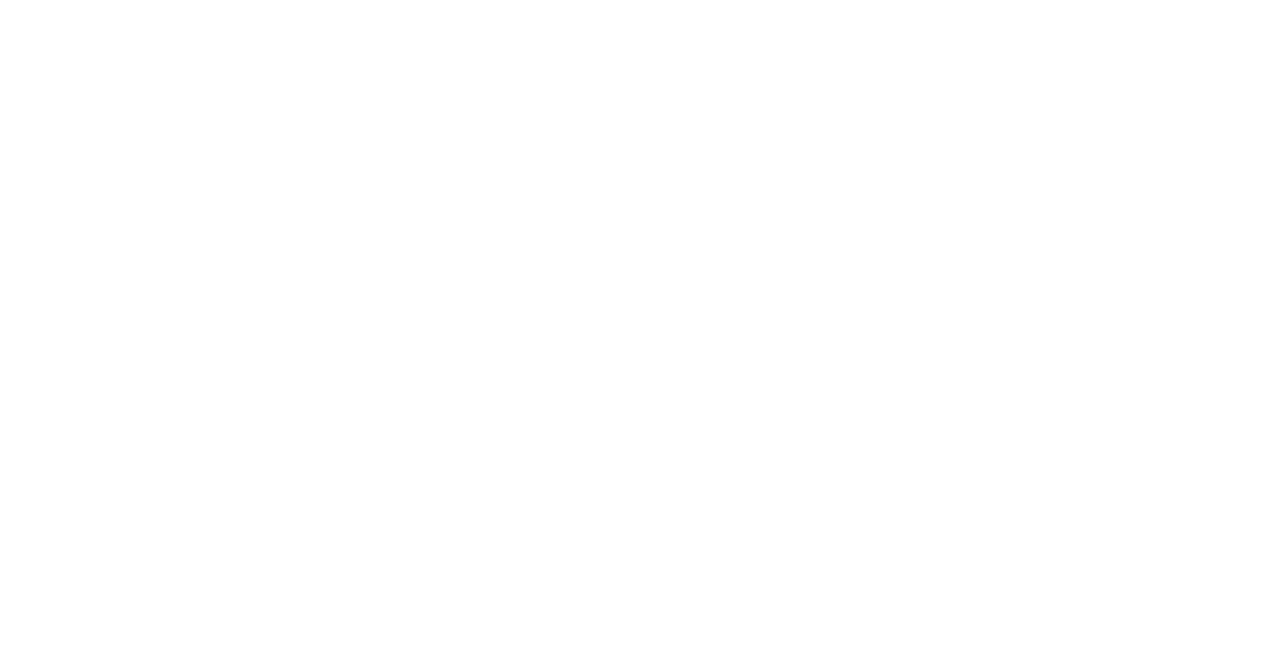
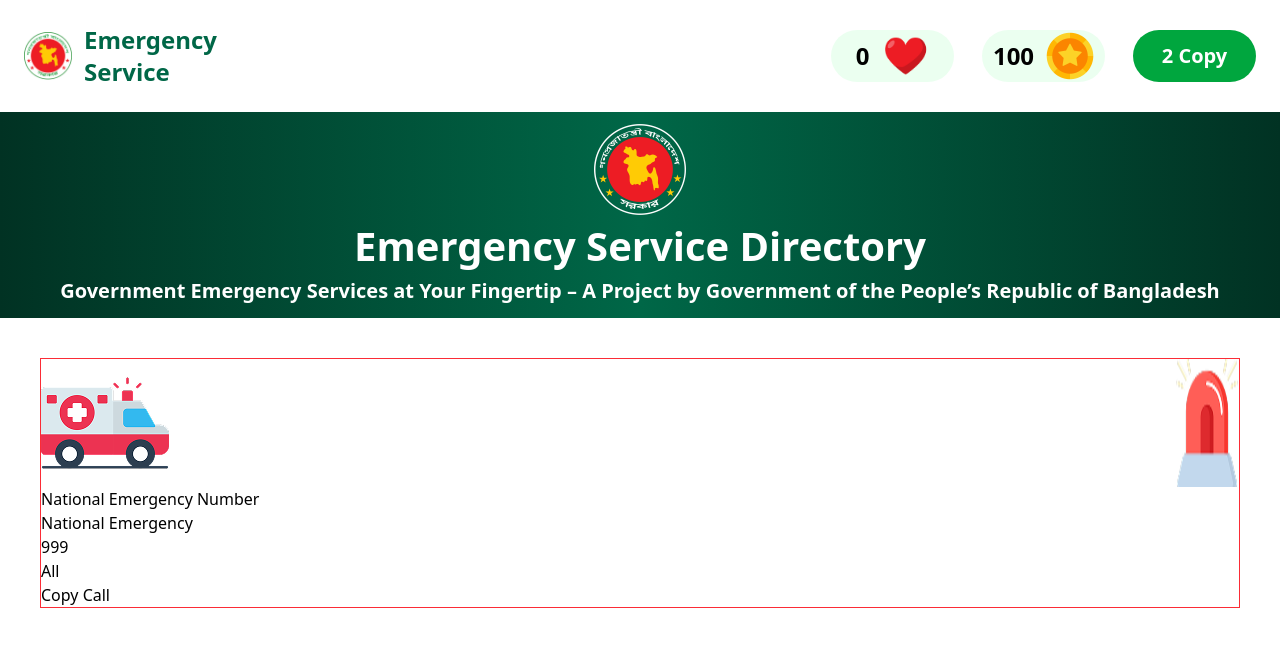
Before and after one commit to iamshakil01/Assignment-5-Hotlines, a plain HTML site: page index.html in a window 1280 px wide. Drawn offline with nearby package versions, Linux system fonts and the light colour scheme.

Commit message:
added nav and banner section

```diff
--- a/index.html
+++ b/index.html
@@ -2,10 +2,51 @@
 <html lang="en">
 <head>
     <meta charset="UTF-8">
-    <meta name="viewport" content="width=device-width, initial-scale=1.0">
+    <meta name="viewport" content="width=, initial-scale=1.0">
     <title>Document</title>
+
+    <!-- Tailwind CDN -->
+     <script src="https://cdn.jsdelivr.net/npm/@tailwindcss/browser@4"></script>
 </head>
-<body>
+<body class="max-w-[1920px] mx-auto">
+    <!-- Navbar Section Is Here -->
+    <section class="flex justify-between p-6">
+        <div class="flex justify-center items-center gap-3">
+            <img class="w-12 h-12" src="./assets/logo.png" alt="">
+            <p class="font-extrabold text-2xl text-[#006747]">Emergency<br>Service</p>
+        </div>
+        <div class="flex justify-center items-center gap-7">
+            <div class="flex justify-center items-center gap-3 w-[123px] h-[52px] p-3 rounded-[50px] bg-[#41ff6b1a]"><span class="font-extrabold text-2xl">0</span><img class="w-12 h-12" src="./assets/heart.png" alt=""></div>
+            <div class="flex justify-center items-center gap-3 w-[123px] h-[52px] p-3 rounded-[50px] bg-[#41ff6b1a]"><span class="font-extrabold text-2xl">100</span><img class="w-12 h-12" src="./assets/coin.png" alt=""></div>
+            <div class="flex justify-center items-center gap-3 w-[123px] h-[52px] p-3 rounded-[50px] bg-[#00A63E] text-white font-bold text-xl"><span>2 Copy</span></div>
+        </div>
+    </section>
+
+    <!-- Banner Section Is Start From Here -->
+     <section class="flex flex-col justify-center items-center text-center bg-[linear-gradient(90deg,#013223_0%,#006747_50%,#013223_100%)] px-15 py-3">
+        <img class="w-[92px] h-[92px] justify-center items-center" src="./assets/logo-dark.png" alt="">
+        <h1 class="text-white font-bold text-[40px]">Emergency Service Directory</h1>
+        <p class="font-semibold text-[20px] text-white">Government Emergency Services at Your Fingertip – A Project by  Government of the People’s Republic of Bangladesh</p>
+     </section>
+
+     <!-- This is my card section  -->
+      <section class="m-10">
+        <div class="border-1 border-red-500">
+            <div class="flex justify-between">
+                <img src="./assets/ambulance.png" alt="">
+                <img src="./assets/emergency.png" alt="">
+            </div>
+                <h1>National Emergency Number</h1>
+                <p>National Emergency</p>
+                <h2>999</h2>
+                <p>All</p>
+            <div>
+                <button>Copy</button>
+                <button>Call</button>
+            </div>
+        </div>
+      </section>
+
 
 </body>
 </html>
```
Also changed, not shown: assets/tailwind.config.js (added).
